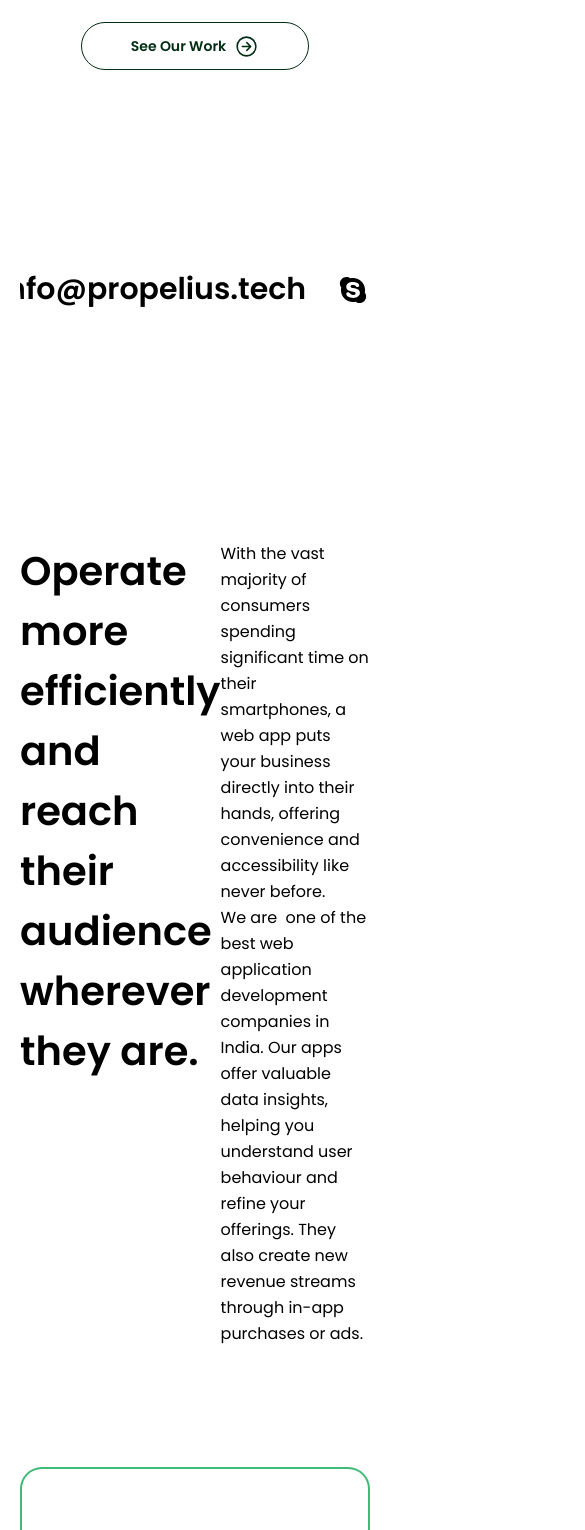
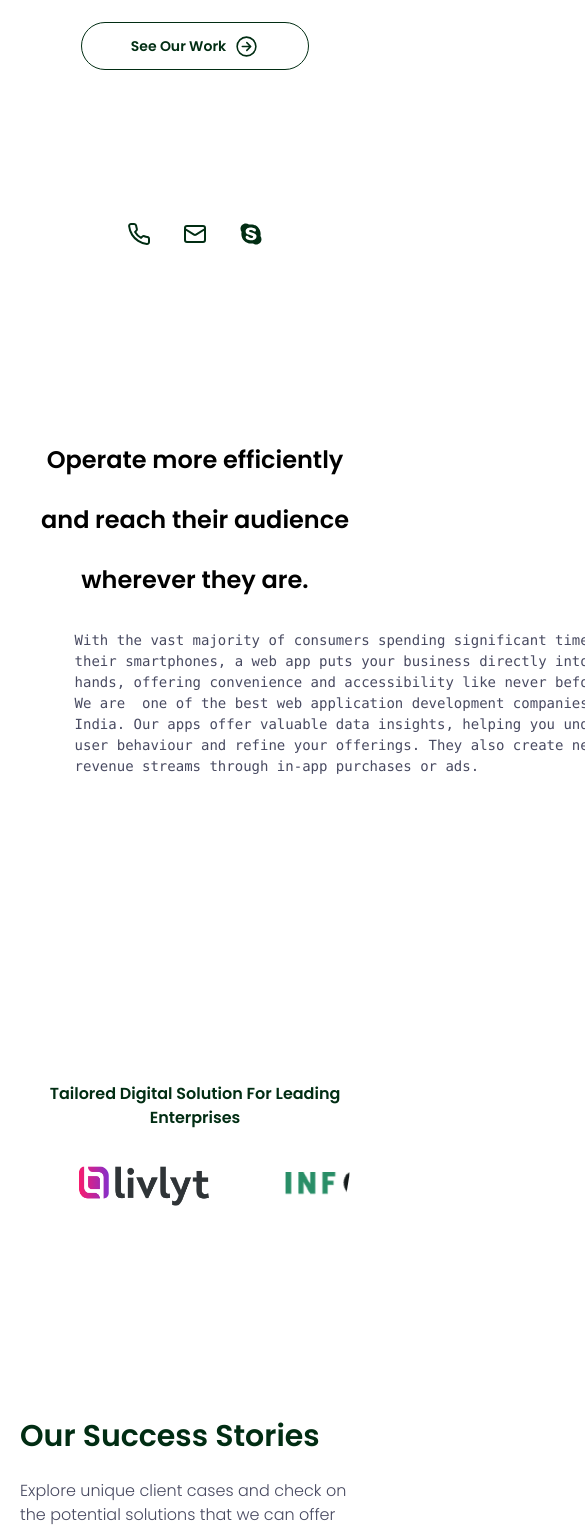
Before and after one commit to 28JayG/pt-site, a Next.js app: page /web-app-development in a window 390 px wide. Shown: the part 446-1976 px from the top of the page, 585 px wide, since content can reach past the window. Built offline with nearby package versions, Linux system fonts and the light colour scheme.

Commit message:
web app development page responsive

```diff
--- a/src/components/layouts/WebAppDevelopmentServices.tsx
+++ b/src/components/layouts/WebAppDevelopmentServices.tsx
@@ -1,51 +1,38 @@
-import React from 'react'
-import MaxWidthWrapper from './MaxWidthWrapper'
-import TitleSummary from 'components/shared/TitleSummary'
-import Button from 'components/shared/Button'
+import React from "react";
+import MaxWidthWrapper from "./MaxWidthWrapper";
+import TitleSummary from "components/shared/TitleSummary";
+import Button from "components/shared/Button";
+import ServiceCard from "components/shared/ServiceCard";
 
 const WebAppDevelopmentServices: React.FC = () => {
   return (
-    <div className="bg-gray-100 mt-10">
-      <MaxWidthWrapper className="py-20">
+    <div className="bg-gray-100 py-10 mt-10">
+      <MaxWidthWrapper>
         <TitleSummary
           title="Our Web App Development Services"
-          summary="Explore our mobile application development services for the modern enterprise. Our app development expertise helps create apps that are both intuitive & revenue generating.  "
+          summary="Explore our web application development services for the modern enterprise. Our web app development expertise helps create web apps that are both engaging and latency free."
         />
-        <div className="flex gap-5 my-10">
-          <div className="flex flex-col gap-5 p-8 w-[645px] rounded-2xl bg-white">
-            <div className="bg-gray-100 p-2 w-fit rounded-2xl">
-              <img src="/SVG/hybrid_app.svg" alt="" className="w-10 h-10" />
-            </div>
-            <p className="font-bold text-2xl">
-              Cross Platform mobile apps development
-            </p>
-            <p className="text-gray-600">
-              Maximise your reach with a single codebase. Our cross-platform
-              solutions ensure seamless performance across iOS and Android,
-              reducing development time and costs.
-            </p>
-            <div>
-            <Button color="black">Talk To Our Experts</Button>
-            </div>
-          </div>
-          <div className="flex flex-col gap-5 p-8 w-[645px] rounded-2xl bg-white">
-            <div className="bg-gray-100 p-2 w-fit rounded-2xl">
-              <img src="/SVG/hybrid_app.svg" alt="" className="w-10 h-10" />
-            </div>
-            <p className="font-bold text-2xl">Native mobile apps development</p>
-            <p className="text-gray-600">
-              Unleash full power of device-specific features. Our native app
-              development services for iOS and Android, ensures the highest
-              level of app functionality and user satisfaction.
-            </p>
-            <div>
-            <Button color="black">Talk To Our Experts</Button>
-            </div>
-          </div>
+        <div className="grid grid-cols-1 md:grid-cols-2 gap-5 mt-10">
+          <ServiceCard
+            illustrationUri="/SVG/hybrid_app.svg"
+            title="Cross Platform mobile apps development"
+            description="Maximise your reach with a single codebase. Our cross-platform
+            solutions ensure seamless performance across iOS and Android,
+            reducing development time and costs."
+            cta={<Button color="black">Talk To Our Experts</Button>}
+          />
+          <ServiceCard
+            illustrationUri="/SVG/hybrid_app.svg"
+            title=" Native mobile apps development"
+            description="Unleash full power of device-specific features. Our native app
+            development services for iOS and Android, ensures the highest
+            level of app functionality and user satisfaction."
+            cta={<Button color="black">Talk To Our Experts</Button>}
+          />
         </div>
       </MaxWidthWrapper>
     </div>
-  )
-}
+  );
+};
 
-export default WebAppDevelopmentServices
+export default WebAppDevelopmentServices;
--- a/src/pages/web-app-development.tsx
+++ b/src/pages/web-app-development.tsx
@@ -1,9 +1,12 @@
-import ContactForm from "components/shared/ContactForm";
 import MaxWidthWrapper from "components/layouts/MaxWidthWrapper";
 import PageLayout from "components/layouts/PageLayout";
+import WebAppDevelopmentServices from "components/layouts/WebAppDevelopmentServices";
 import SuccessStories from "components/mobile-development/SuccessStories";
-import WebAppDevelopmentServices from "components/layouts/WebAppDevelopmentServices";
+import About from "components/shared/About";
 import Button from "components/shared/Button";
+import CompanyContactCard from "components/shared/Cards/CompanyContactCard";
+import TopClientsCard from "components/shared/Cards/TopClientsCard";
+import ContactForm from "components/shared/ContactForm";
 import FrequentlyAskedQues from "components/shared/FrequentlyAskedQues";
 import Hero from "components/shared/Hero";
 import RoundedCard from "components/shared/RoundedCard";
@@ -11,93 +14,34 @@ import TechStack from "components/shared/TechStack";
 import TitleSummary from "components/shared/TitleSummary";
 import { questionsArrayWebApp } from "data/FAQ.data";
 import React from "react";
-import { FaSkype } from "react-icons/fa";
 import { IoArrowForwardCircleOutline } from "react-icons/io5";
-import { LuMail, LuPhone } from "react-icons/lu";
-import { COMPANY_PHONE_1 } from "constants/company.constants";
 
 const WebAppDevelopment: React.FC = () => {
   return (
     <PageLayout>
       <Hero
-        title="services for feature rich, no latency & speediest web apps. "
+        title="services for feature rich, no latency & speediest web apps."
         subTitle="At Propelius, we latest trends in web application development to develop web apps that are designed to provide interactive, dynamic experiences right in your browser without the need for downloading software. Our apps are ideal for businesses looking to offer services, manage data, or connect with users across any device."
       />
-      <RoundedCard
-        children={
-          <div className="flex gap-8 items-center justify-center font-semibold text-3xl">
-            <p className="flex gap-2 items-center">
-              <LuPhone />
-              {COMPANY_PHONE_1}
-            </p>
-            <p className="flex gap-2 items-center">
-              <LuMail />
-              info@propelius.tech
-            </p>
-            <p className="flex gap-2 items-center">
-              <FaSkype />
-              tech.propelius
-            </p>
-          </div>
-        }
-      />
-      <MaxWidthWrapper>
-        <div className="flex justify-between mt-20">
-          <p className="w-[400px] font-semibold text-4xl">
-            Operate more efficiently and reach their audience wherever they are.
-          </p>
-          <p className="leading-relaxed w-[620px]">
+      <CompanyContactCard />
+      <div className="my-20">
+        <About
+          title="Operate more efficiently and reach their audience wherever they are."
+          description="
           With the vast majority of consumers spending significant time on
           their smartphones, a web app puts your business directly into their
           hands, offering convenience and accessibility like never before.
-            <br />
           We are  one of the best web application development companies in
           India. Our apps offer valuable data insights, helping you understand
           user behaviour and refine your offerings. They also create new
           revenue streams through in-app purchases or ads.
-          </p>
-        </div>
-      </MaxWidthWrapper>
-      <div className="my-20">
-        <RoundedCard
-          variant="bordered"
-          children={
-            <div>
-              <p className="text-lg md:text-xl font-semibold md:font-bold">
-                Tailored Digital Solution For Leading Enterprises
-              </p>
-              <div className="flex justify-around items-center gap-5">
-                <img
-                  src="/images/client_img1.png"
-                  alt="clientImg1"
-                  className="w-20 md:w-52 h-12 md:h-28"
-                />
-                <img
-                  src="/images/client_img2.png"
-                  alt="clientImg2"
-                  className="w-20 md:w-52 h-12 md:h-28"
-                />
-                <img
-                  src="/images/client_img3.png"
-                  alt="clientImg3"
-                  className="w-20 md:w-52 h-12 md:h-28"
-                />
-                <img
-                  src="/images/client_img4.png"
-                  alt="clientImg4"
-                  className="w-20 md:w-52 h-12 md:h-28"
-                />
-                <img
-                  src="/images/client_img5.png"
-                  alt="clientImg5"
-                  className="w-20 md:w-52 h-12 md:h-28"
-                />
-              </div>
-            </div>
-          }
+          "
         />
       </div>
       <MaxWidthWrapper className="mb-20">
+        <div className="my-20">
+          <TopClientsCard />
+        </div>
         <TitleSummary
           title="Our Success Stories"
           summary="Explore unique client cases and check on the potential solutions that we can offer through our mobile app development success stories. "
@@ -111,6 +55,7 @@ const WebAppDevelopment: React.FC = () => {
       <SuccessStories />
       <WebAppDevelopmentServices />
       <TechStack />
+      <MaxWidthWrapper className="mt-10 mb-20">
         <RoundedCard
           variant="bordered"
           children={
@@ -126,6 +71,7 @@ const WebAppDevelopment: React.FC = () => {
             />
           }
         />
+      </MaxWidthWrapper>
       <FrequentlyAskedQues questions={questionsArrayWebApp} />
       <ContactForm />
     </PageLayout>
```
Lines whose indentation alone changed are shown as unchanged.
